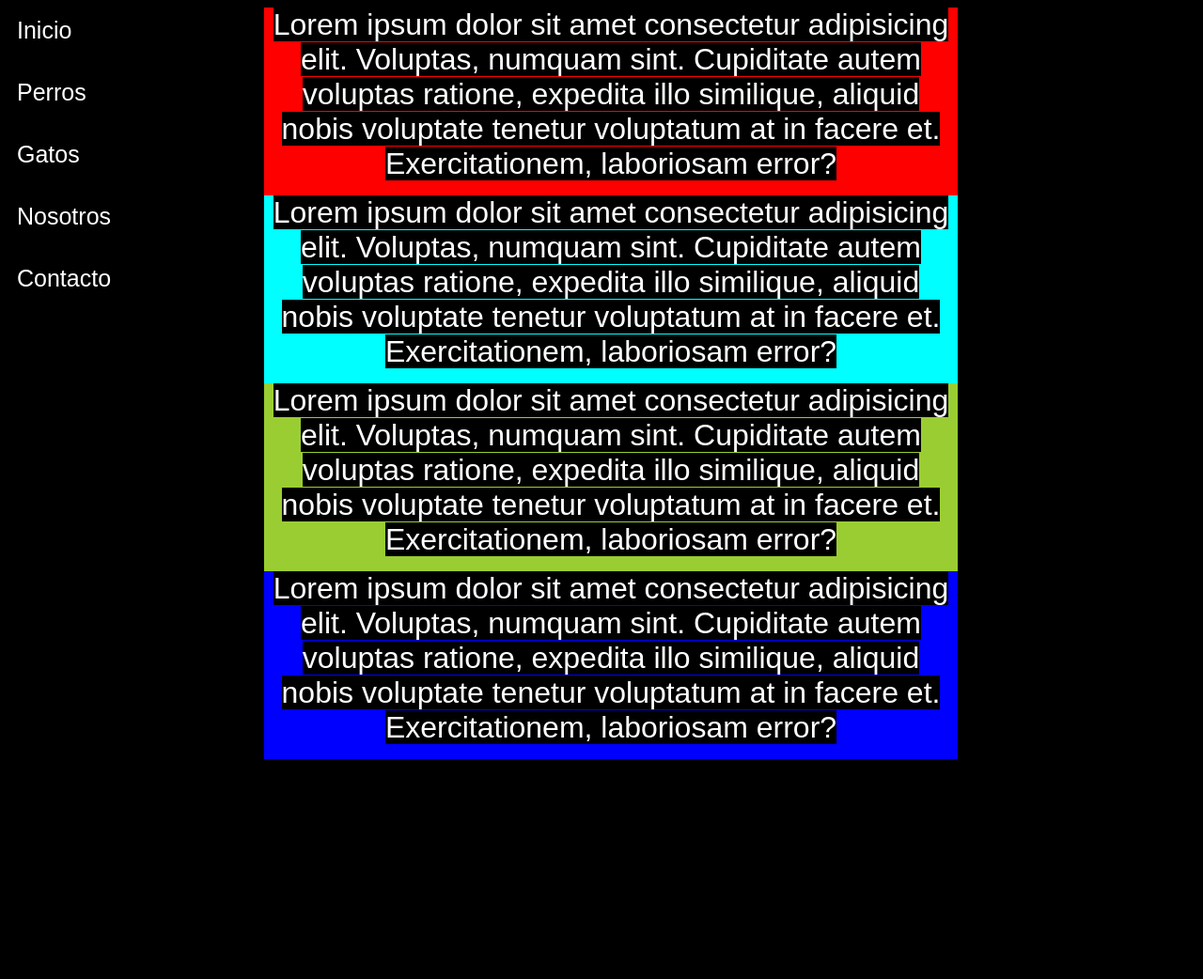
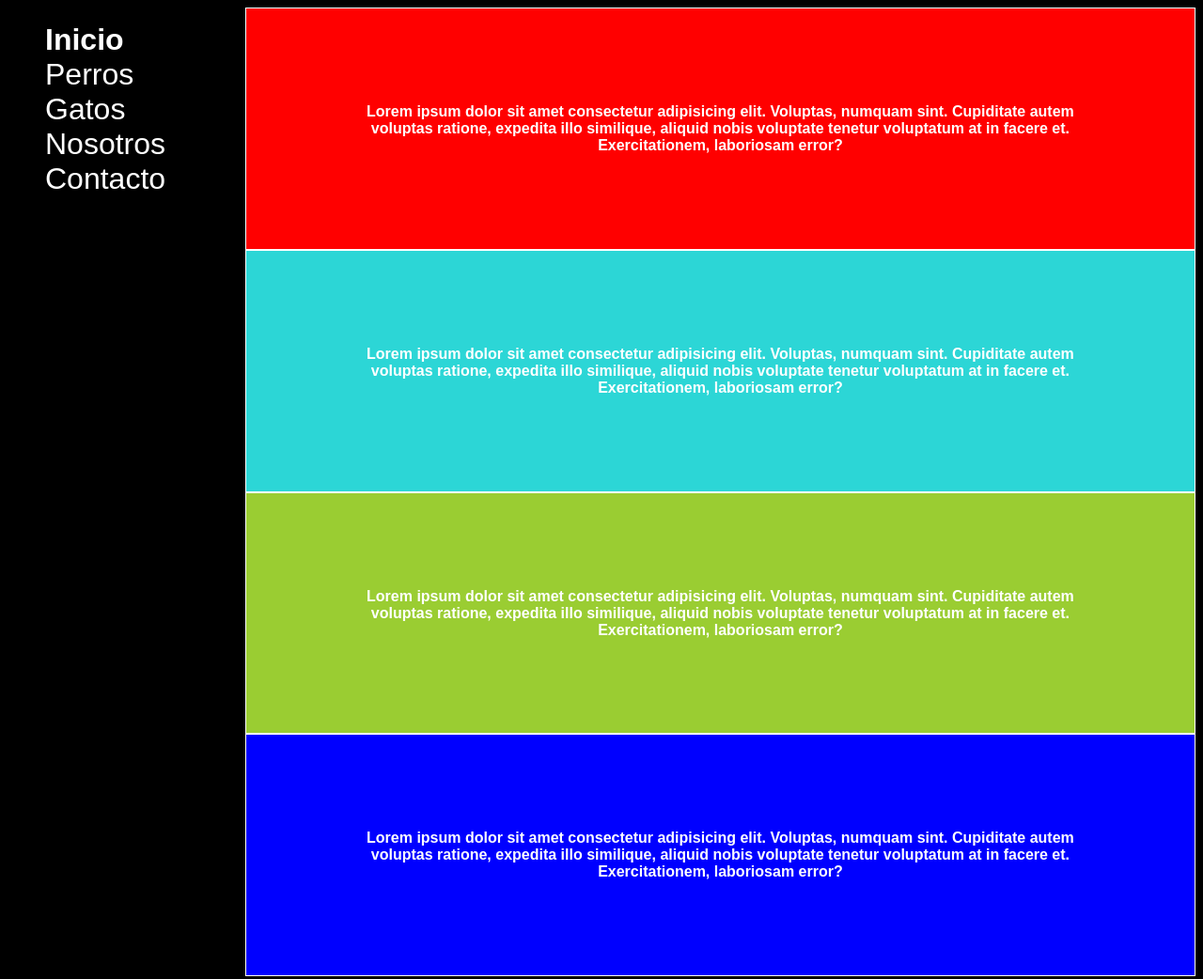
Before and after one commit to DonTaka/Actividad, a plain HTML site: page index.html in a window 1280 px wide. Shown: the whole page at 94% size. Drawn offline with Linux system fonts and the light colour scheme.

Commit message:
Cambios 18/03

```diff
--- a/Styles/Styles.css
+++ b/Styles/Styles.css
@@ -2,32 +2,39 @@
     background-color: black;
     font-family: sans-serif;
 }
-
-.MenuLateral{
-    width: 20%;
-    height: 1080px;
+.sidebar{
+width: 20%;
+display: block;
+float: left;
+}
+.nav {
+  text-align: left;
+}
+#active{
+    font-weight: bold;
+}
+li a{
+    font-size: 32px;
+    text-decoration-line: none;
+    color: white;
+}
+.cuerpo{
+    float: right;
+    width: 80%;
+    height: 100%;
+}
+.cuerpo div{
+    display: block;
+    border:1px solid white;
+    float: right;
+    height: 25%;
+    width: auto;
     margin: auto;
-    background-color: black;
-    padding: 10px;
-    float: left;
-    display: block;
-    font-size: 32px;
 }
-
-.MenuLateral a {
-    text-decoration: none;
-    font-size: 25px;
-    color: white;
-    display: block;
-    transition: 0.3s;
+.cuerpo p{
+color: white;
+font-weight: bold;
+text-align: center;
+margin: auto;
+padding: 10%;
 }
-.centrado{
-    text-align: center;
-    width: 80%;
-    height: 200px;
-}
-p{
-    color: white;
-    font-size: 32px;
-    display: inline;
-}
--- a/index.html
+++ b/index.html
@@ -10,41 +10,52 @@
 </head>
 
 <body>
-    <div class="MenuLateral">
-        <a href="index.html">Inicio</a><br />
-        <a href="Perros.html">Perros</a><br />
-        <a href="Gatos.html">Gatos</a><br />
-        <a href="Nosotros.html">Nosotros</a><br />
-        <a href="Contacto.html">Contacto</a><br />
-    </div>
-    <div class="centrado" style="background-color: red;">
-        <p >
-            Lorem ipsum dolor sit amet consectetur adipisicing elit. Voluptas, numquam sint. Cupiditate autem voluptas
+    <aside class="sidebar">
+        <nav class="nav">
+            <ul>
+                <li id="active"><a href="index.html">Inicio</a></li>
+                <li><a href="Perros.html">Perros</a></li>
+                <li><a href="Gatos.html">Gatos</a></li>
+                <li><a href="Nosotros.html">Nosotros</a></li>
+                <li><a href="Contacto.html">Contacto</a> </li>
+            </ul>
+        </nav>
+    </aside>
+    <section class="cuerpo">
+        <div style="background-color: red;">
+            <p style="background-color: red;">
+                Lorem ipsum dolor sit amet consectetur adipisicing elit. Voluptas, numquam sint. Cupiditate autem
+                voluptas
                 ratione, expedita illo similique, aliquid nobis voluptate tenetur voluptatum at in facere et.
                 Exercitationem, laboriosam error?
             </p>
         </div>
-    <div class="centrado" style="background-color: cyan;">
-        <p >
-            Lorem ipsum dolor sit amet consectetur adipisicing elit. Voluptas, numquam sint. Cupiditate autem voluptas
+        <div  style="background-color: rgba(45, 219, 219, 0.87);">
+            <p style="background-color: rgba(45, 219, 219, 0.87);">
+                Lorem ipsum dolor sit amet consectetur adipisicing elit. Voluptas, numquam sint. Cupiditate autem
+                voluptas
                 ratione, expedita illo similique, aliquid nobis voluptate tenetur voluptatum at in facere et.
                 Exercitationem, laboriosam error?
             </p>
         </div>
-    <div class="centrado" style="background-color: yellowgreen;">
-        <p >
-            Lorem ipsum dolor sit amet consectetur adipisicing elit. Voluptas, numquam sint. Cupiditate autem voluptas
+        <div  style="background-color: yellowgreen;">
+            <p style="background-color: yellowgreen;">
+                Lorem ipsum dolor sit amet consectetur adipisicing elit. Voluptas, numquam sint. Cupiditate autem
+                voluptas
                 ratione, expedita illo similique, aliquid nobis voluptate tenetur voluptatum at in facere et.
                 Exercitationem, laboriosam error?
             </p>
         </div>
-    <div class="centrado" style="background-color: blue;">
-        <p >
-            Lorem ipsum dolor sit amet consectetur adipisicing elit. Voluptas, numquam sint. Cupiditate autem voluptas
+        <div  style="background-color: blue;">
+            <p style="background-color: blue;">
+                Lorem ipsum dolor sit amet consectetur adipisicing elit. Voluptas, numquam sint. Cupiditate autem
+                voluptas
                 ratione, expedita illo similique, aliquid nobis voluptate tenetur voluptatum at in facere et.
                 Exercitationem, laboriosam error?
             </p>
         </div>
+    </section>
+
 </body>
 
 </html>
```
Lines whose indentation alone changed are shown as unchanged.
